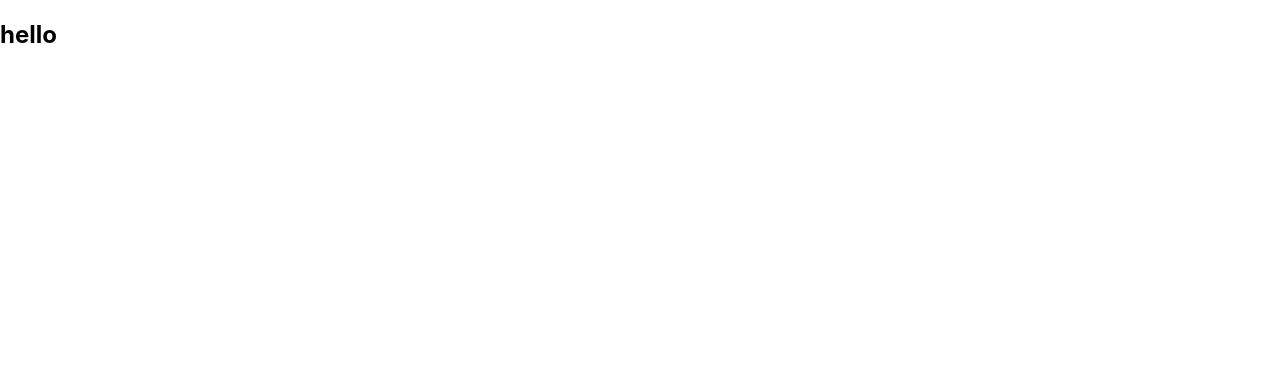
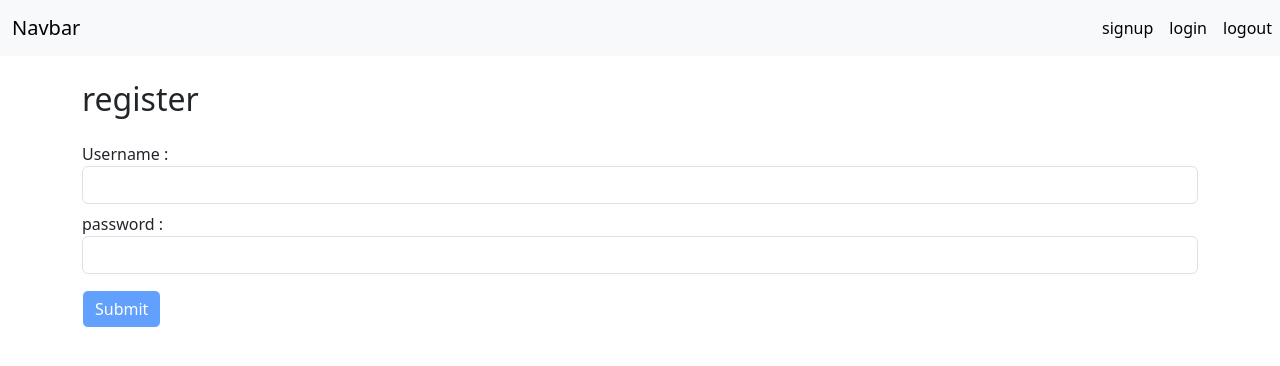
Before and after one commit to omerbag-9/todo-fullstack, a React (Create React App) app in the folder frontend/: page /signup in a window 1280 px wide. Shown: the top 366 px of the page. Built offline with nearby package versions, Linux system fonts and the light colour scheme.

Commit message:
feat signup

```diff
--- a/frontend/src/App.js
+++ b/frontend/src/App.js
@@ -1,9 +1,21 @@
-import logo from './logo.svg';
 import './App.css';
+import { RouterProvider, createBrowserRouter } from 'react-router-dom';
+import Layout from './components/Layout/Layout';
+import Home from './components/Home/Home';
+import Signup from './components/signup/Signup';
+import Login from './components/login/Login';
 
+
+let routers = createBrowserRouter([
+  {path:"/",element:<Layout/>,children:[
+    {index:true,element:<Home/>},
+    {path:"/signup",element:<Signup/>},
+    {path:"/login",element:<Login/>},
+  ]}
+])
 function App() {
   return (
-    <h2>hello</h2>
+    <RouterProvider router={routers}></RouterProvider>
   );
 }
 
--- /dev/null
+++ b/frontend/src/components/Home/Home.jsx
@@ -0,0 +1,7 @@
+import React from 'react'
+
+export default function Home() {
+  return (
+    <div>Home</div>
+  )
+}
--- /dev/null
+++ b/frontend/src/components/Layout/Layout.jsx
@@ -0,0 +1,12 @@
+import React from 'react'
+import Navbar from '../navbar/Navbar'
+import { Outlet } from 'react-router-dom'
+
+export default function Layout() {
+  return <>
+    <Navbar/>
+    <div className="container">
+        <Outlet/>
+    </div>
+    </>
+}
--- /dev/null
+++ b/frontend/src/components/login/Login.jsx
@@ -0,0 +1,7 @@
+import React from 'react'
+
+export default function Login() {
+  return (
+    <div>Login</div>
+  )
+}
--- /dev/null
+++ b/frontend/src/components/navbar/Navbar.jsx
@@ -0,0 +1,30 @@
+import React from 'react'
+import { Link } from 'react-router-dom'
+
+export default function Navbar() {
+  return (
+    <>
+      <nav className="navbar navbar-expand-lg bg-body-tertiary">
+        <div className="container">
+          <a className="navbar-brand" href="#">Navbar</a>
+          <button className="navbar-toggler" type="button" data-bs-toggle="collapse" data-bs-target="#navbarSupportedContent" aria-controls="navbarSupportedContent" aria-expanded="false" aria-label="Toggle navigation">
+            <span className="navbar-toggler-icon"></span>
+          </button>
+          <div className="collapse navbar-collapse" id="navbarSupportedContent">
+          </div>
+        </div>
+        <ul className="navbar-nav d-flex ms-auto mb-2 mb-lg-0">
+        <li className="nav-item">
+          <Link className="nav-link active" aria-current="page" to="/signup">signup</Link>
+        </li>
+        <li className="nav-item">
+        <Link className="nav-link active" aria-current="page" to="/login">login</Link>
+        </li>
+        <li className="nav-item">
+        <Link className="nav-link active" aria-current="page">logout</Link>
+        </li>
+        </ul>
+      </nav>
+    </>
+  )
+}
--- a/frontend/src/components/signup/signup.jsx
+++ b/frontend/src/components/signup/signup.jsx
@@ -1,7 +1,66 @@
-import React from 'react'
+import React, { useState } from 'react'
+import { useNavigate } from 'react-router-dom';
+import { useFormik } from 'formik'
+import axios from 'axios'
+import { ThreeDots } from 'react-loader-spinner'
 
-export default function signup() {
-  return (
-    <div className='container'></div>
-  )
+import * as Yup from 'yup';
+export default function Signup() {
+    let navigate = useNavigate();
+    let [errMsg , setErrMsg] = useState("");
+    let [Loading , setLoading] = useState(true);
+
+    let validationSchema = Yup.object({
+        userName:Yup.string().required('username is required'),
+        password:Yup.string().required('password is required')
+    })
+
+    let formik = useFormik({
+        initialValues: {
+            userName: '',
+            password: ''
+        },
+        validationSchema,
+        onSubmit:registerSubmit
+    })
+    async function registerSubmit(values){
+        setLoading(false);
+        let {data} = await axios.post('http://localhost:5000/signup',values).catch((err)=>{
+            setErrMsg(err.response.data.message)
+            setLoading(true)
+        })
+        if(data.success === true){
+            setLoading(true);
+            navigate('/login')
+        }
+    }
+  return <>
+    <div className="mx-auto py-4">
+        <h2 className='mb-4'>register</h2>
+        {errMsg !== '' ? <div className='alert alert-danger'>{errMsg}</div> : ''}
+        <form onSubmit={formik.handleSubmit}>
+
+            <label htmlFor="userName">Username : </label>
+            <input className='form-control mb-2' type="text" onBlur={formik.handleBlur} onChange={formik.handleChange} value={formik.values.userName} id='userName' name='userName' />
+            {formik.errors.userName && formik.dirty.userName ? <div className='alert alert-danger p-2 mt-2'>{formik.errors.userName}</div> : ''}
+
+            <label htmlFor="password">password : </label>
+            <input className='form-control mb-2' type="text" onBlur={formik.handleBlur} onChange={formik.handleChange} value={formik.values.password} id='password' name='password' />
+            {formik.errors.password && formik.dirty.password ? <div className='alert alert-danger p-2 mt-2'>{formik.errors.password}</div> : ''}
+
+            {Loading ? <button disabled={!(formik.isValid && formik.dirty)} className='btn bg-primary text-white mt-2' type='submit'>Submit</button> : <><button type='button' className='btn bg-primary text-white mt-2'>
+        <ThreeDots
+            visible={true}
+            height="20"
+            width="40"
+            color="#fff"
+            radius="5"
+            ariaLabel="three-dots-loading"
+            wrapperStyle={{}}
+            wrapperClass=""
+          />
+        </button> </>}
+        </form>
+    </div>
+  </>
 }
--- a/frontend/src/index.js
+++ b/frontend/src/index.js
@@ -1,6 +1,9 @@
 import React from 'react';
 import ReactDOM from 'react-dom/client';
 import './index.css';
+import "bootstrap/dist/css/bootstrap.min.css"
+import "bootstrap/dist/js/bootstrap.bundle.min.js"
+import "@fortawesome/fontawesome-free/css/all.min.css"
 import App from './App';
 import reportWebVitals from './reportWebVitals';
 
```
Also changed, not shown: frontend/package.json (+8 -1 lines), 1 other file (tests, documents, lock files or other folders).
